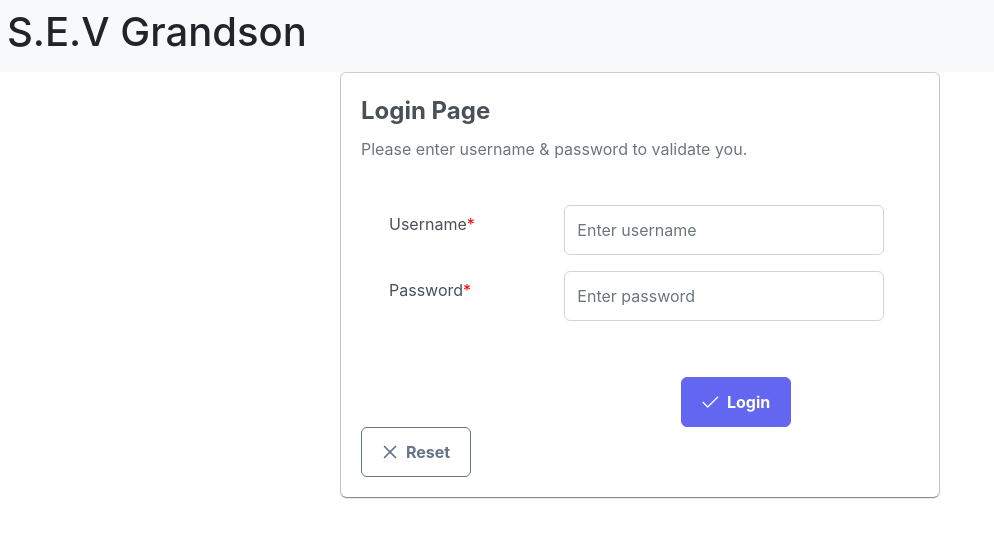
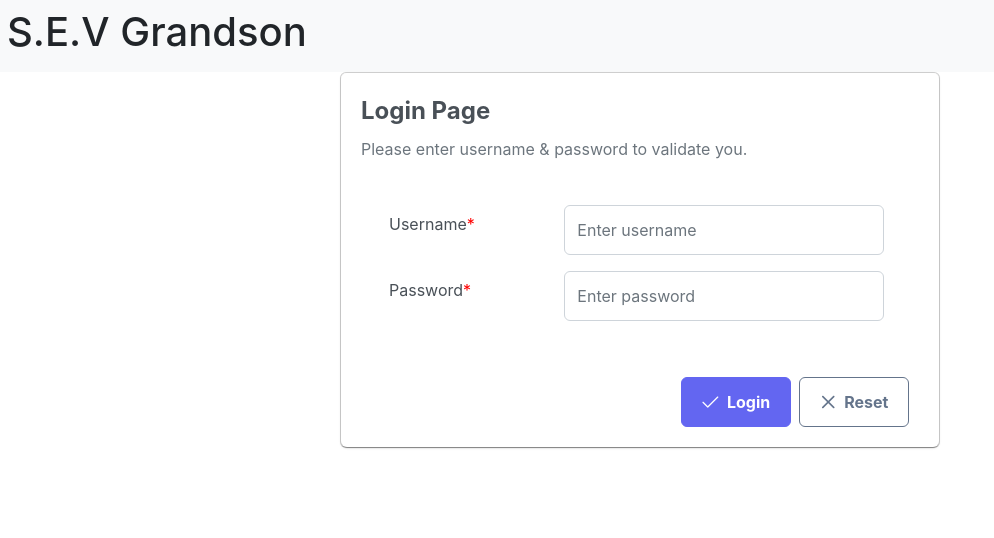
Before and after one commit to lokesh6167/inventorymanagementUI, a React (Create React App) app: page / in a window 1280 px wide. Shown: the top 538 px of the page, without its empty margins (0-994 px from the left). Built offline with nearby package versions, Linux system fonts and the light colour scheme.

Commit message:
small css change

```diff
--- a/src/Components.css
+++ b/src/Components.css
@@ -84,7 +84,7 @@
     margin-left:20em;
 }
 .username-password-btns{
-    margin-right: 1em;
+    margin-right: 0.5em;
 }
 .username-pwd-width,.username-pwd-width input{
     width:20em !important;
```
